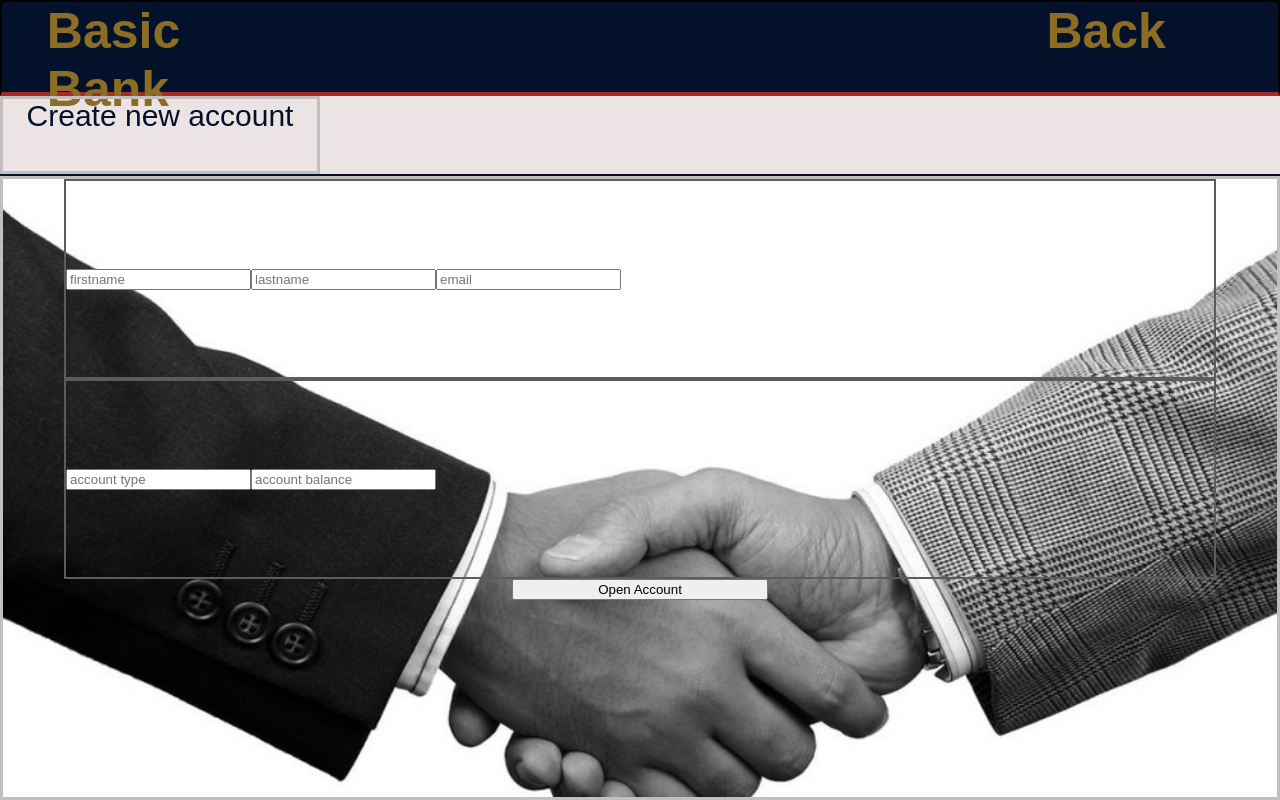
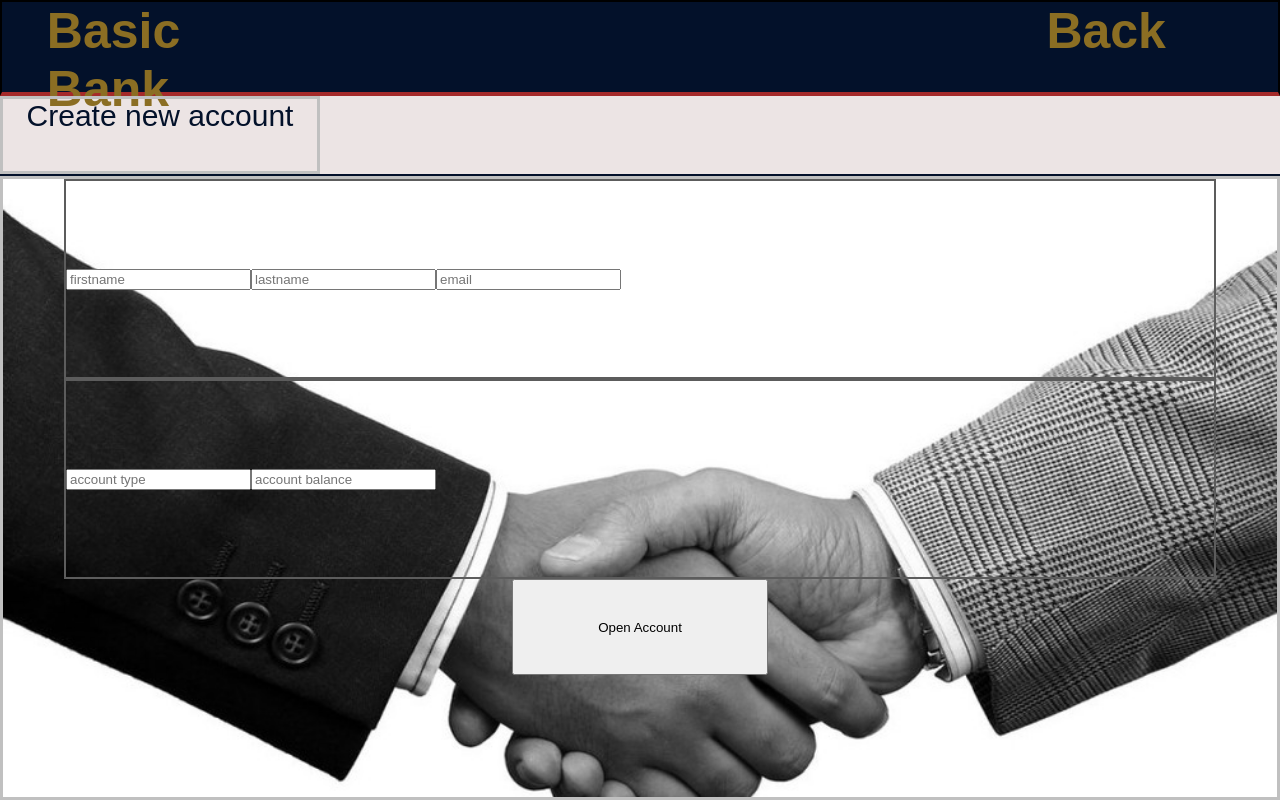
Before and after one commit to cyberstizz/basicbank, a React (Create React App) app: page /create in a window 1280 px wide. Built offline with nearby package versions, Linux system fonts and the light colour scheme.

Commit message:
added 12 viewport hight to button

```diff
--- a/src/components/Accounts.css
+++ b/src/components/Accounts.css
@@ -154,6 +154,7 @@ margin-top: 2vh; */
 }
 
 .openAccountButton{
+    height: 12vh;
     width: 20vw;
     align-self: center;
 }
```
